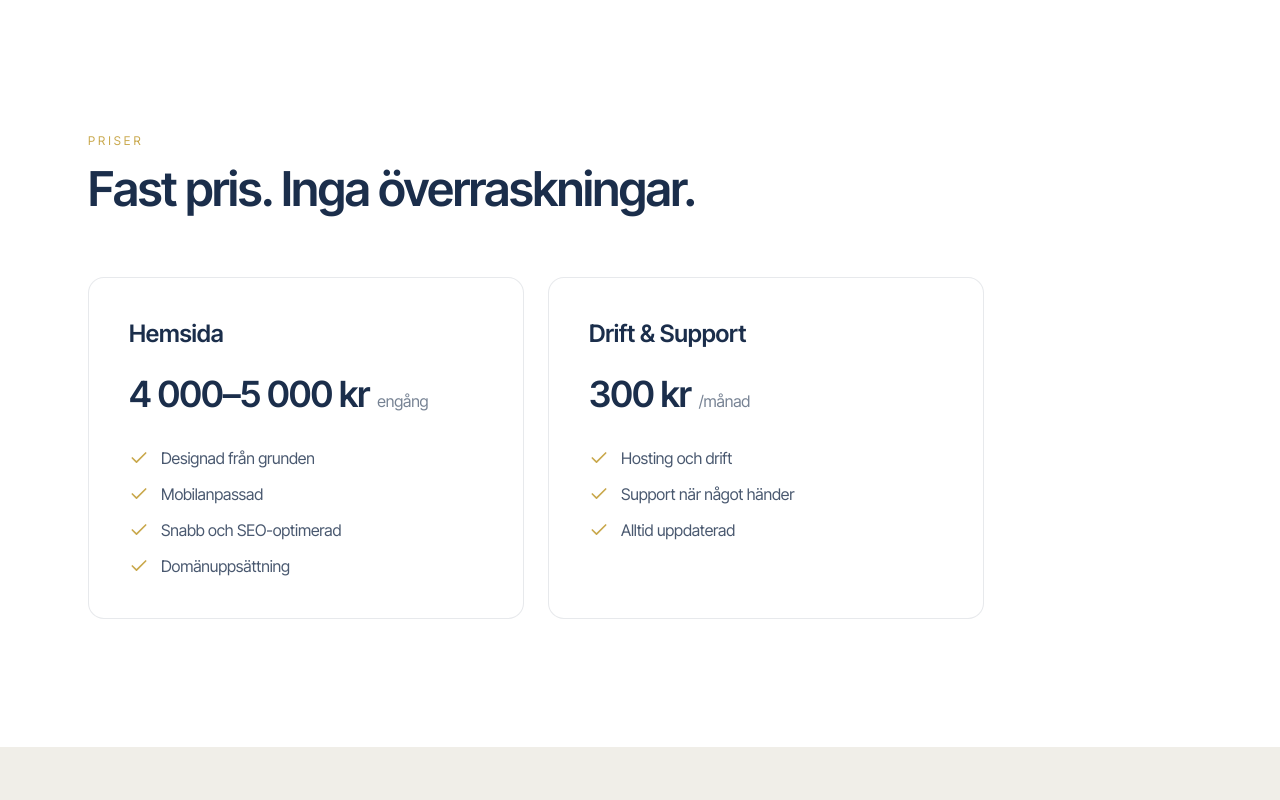
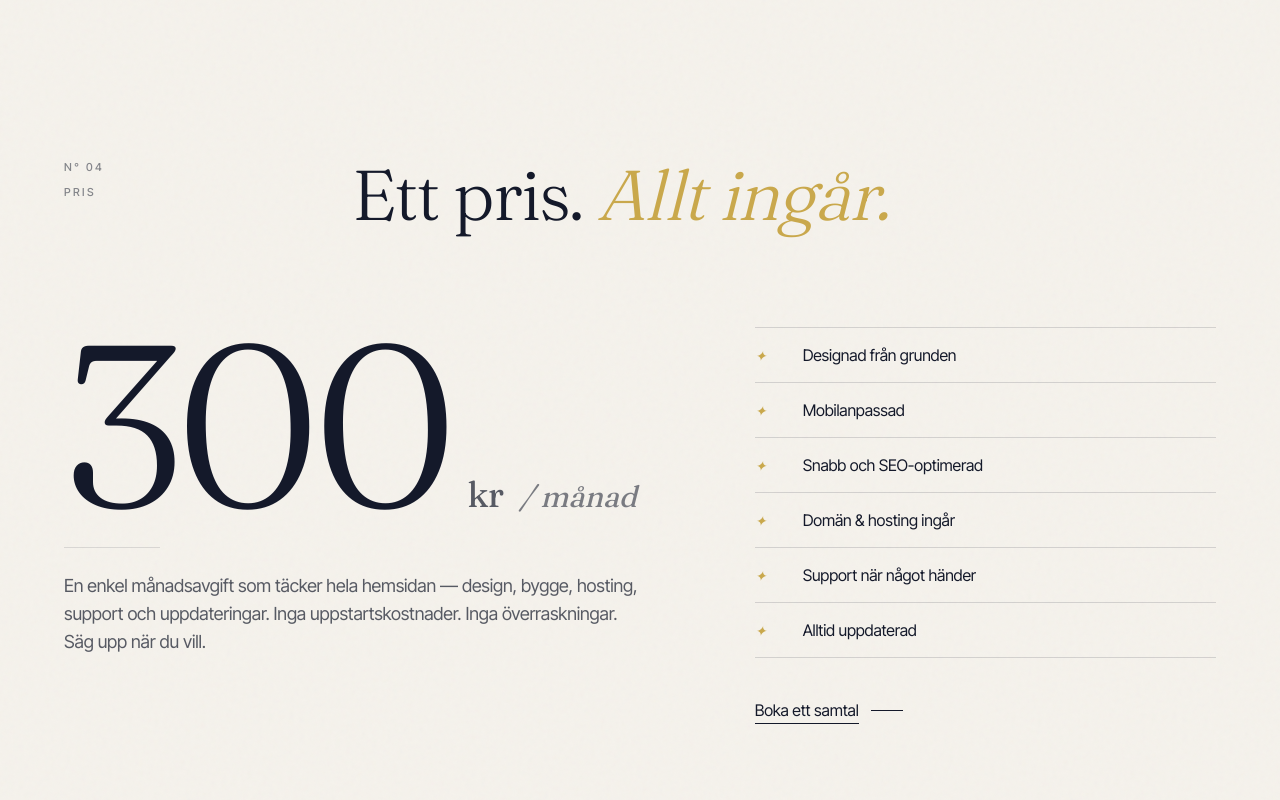
Before and after one commit to ottotf-gif/togethr-se, a React (Vite) app: page / in a window 1280 px wide. Shown: the part 3360-4160 px from the top of the page. Built offline with nearby package versions, Linux system fonts and the light colour scheme.

Commit message:
Updated Pricing.tsx

```diff
--- a/src/components/Pricing.tsx
+++ b/src/components/Pricing.tsx
@@ -1,69 +1,78 @@
-import { Check } from 'lucide-react';
-
-const tiers = [
-  {
-    name: 'Hemsida',
-    price: '4 000–5 000 kr',
-    cadence: 'engång',
-    bullets: [
+const includes = [
   'Designad från grunden',
   'Mobilanpassad',
   'Snabb och SEO-optimerad',
-      'Domänuppsättning',
-    ],
-  },
-  {
-    name: 'Drift & Support',
-    price: '300 kr',
-    cadence: '/månad',
-    bullets: [
-      'Hosting och drift',
+  'Domän & hosting ingår',
   'Support när något händer',
   'Alltid uppdaterad',
-    ],
-  },
 ];
 
 export default function Pricing() {
   return (
-    <section id="priser" className="relative py-24 sm:py-32 bg-white">
-      <div className="max-w-6xl mx-auto px-6">
-        <div className="max-w-2xl mb-16 fade-in">
-          <span className="inline-block text-xs uppercase tracking-[0.25em] text-gold mb-4">
-            Priser
-          </span>
-          <h2 className="text-4xl sm:text-5xl font-semibold tracking-tight text-navy text-balance">
-            Fast pris. Inga överraskningar.
+    <section id="pris" className="relative py-28 sm:py-40 bg-cream paper-grain">
+      <div className="max-w-[1400px] mx-auto px-6 sm:px-10 lg:px-16">
+        {/* Header */}
+        <div className="grid grid-cols-12 gap-y-6 mb-20 sm:mb-24 fade-in">
+          <div className="col-span-12 lg:col-span-3 flex flex-col gap-2">
+            <span className="eyebrow text-ink/50">N° 04</span>
+            <span className="eyebrow text-ink/50">Pris</span>
+          </div>
+          <div className="col-span-12 lg:col-span-9">
+            <h2 className="font-serif text-[clamp(2.25rem,5.5vw,5rem)] font-light leading-[1.02] text-ink tracking-tight max-w-3xl text-balance">
+              Ett pris. <span className="font-serif-italic text-gold">Allt ingår.</span>
             </h2>
           </div>
-
-        <div className="grid md:grid-cols-2 gap-6 max-w-4xl">
-          {tiers.map((t) => (
-            <div
-              key={t.name}
-              className="fade-in rounded-2xl border border-navy/10 bg-white p-8 sm:p-10 hover:border-gold/40 transition-colors"
-            >
-              <h3 className="text-2xl font-semibold text-navy">{t.name}</h3>
-              <div className="mt-6 flex items-baseline gap-2">
-                <span className="text-4xl font-semibold text-navy tracking-tight">
-                  {t.price}
-                </span>
-                <span className="text-navy/60">{t.cadence}</span>
         </div>
 
-              <ul className="mt-8 space-y-3">
-                {t.bullets.map((b) => (
-                  <li
-                    key={b}
-                    className="flex items-start gap-3 text-navy/80"
+        {/* The big number */}
+        <div className="grid grid-cols-12 gap-y-16 gap-x-8 items-start">
+          <div className="col-span-12 lg:col-span-7 fade-in">
+            <div className="flex items-baseline gap-4 flex-wrap">
+              <span className="font-serif text-[clamp(6rem,18vw,16rem)] font-light leading-[0.85] text-ink tracking-tighter">
+                300
+              </span>
+              <span className="font-serif text-3xl sm:text-4xl text-ink/70">
+                kr
+              </span>
+              <span className="font-serif-italic text-2xl sm:text-3xl text-ink/55">
+                / månad
+              </span>
+            </div>
+            <div className="mt-6 hairline w-24 bg-gold" />
+            <p className="mt-6 max-w-xl text-base sm:text-lg text-ink/70 leading-[1.65] text-pretty">
+              En enkel månadsavgift som täcker hela hemsidan — design, bygge,
+              hosting, support och uppdateringar. Inga uppstartskostnader.
+              Inga överraskningar. Säg upp när du vill.
+            </p>
+          </div>
+
+          <div className="col-span-12 lg:col-span-5 fade-in">
+            <div className="border-t border-ink/15">
+              {includes.map((item) => (
+                <div
+                  key={item}
+                  className="flex items-baseline gap-6 py-4 border-b border-ink/15"
                 >
-                    <Check className="w-5 h-5 text-gold flex-shrink-0 mt-0.5" />
-                    <span>{b}</span>
-                  </li>
-                ))}
-              </ul>
+                  <span className="font-serif-italic text-sm text-gold w-6 shrink-0">
+                    ✦
+                  </span>
+                  <span className="text-base text-ink leading-snug">
+                    {item}
+                  </span>
                 </div>
               ))}
+            </div>
+            <a
+              href="#kontakt"
+              className="inline-flex items-center gap-3 mt-10 text-base text-ink group"
+            >
+              <span className="link-underline">Boka ett samtal</span>
+              <span
+                aria-hidden
+                className="inline-block w-8 h-px bg-ink group-hover:w-12 transition-all duration-500"
+              />
+            </a>
+          </div>
         </div>
       </div>
     </section>
```
Lines whose indentation alone changed are shown as unchanged.
